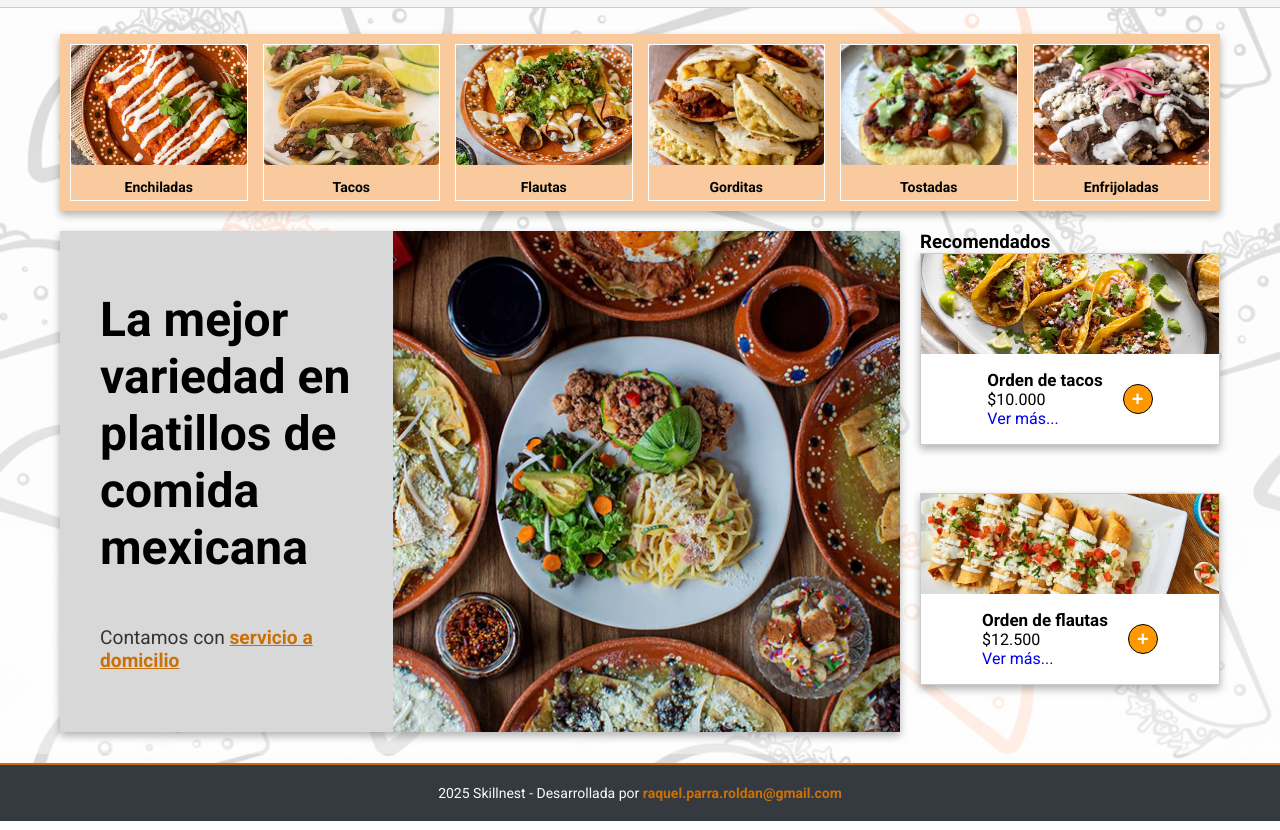
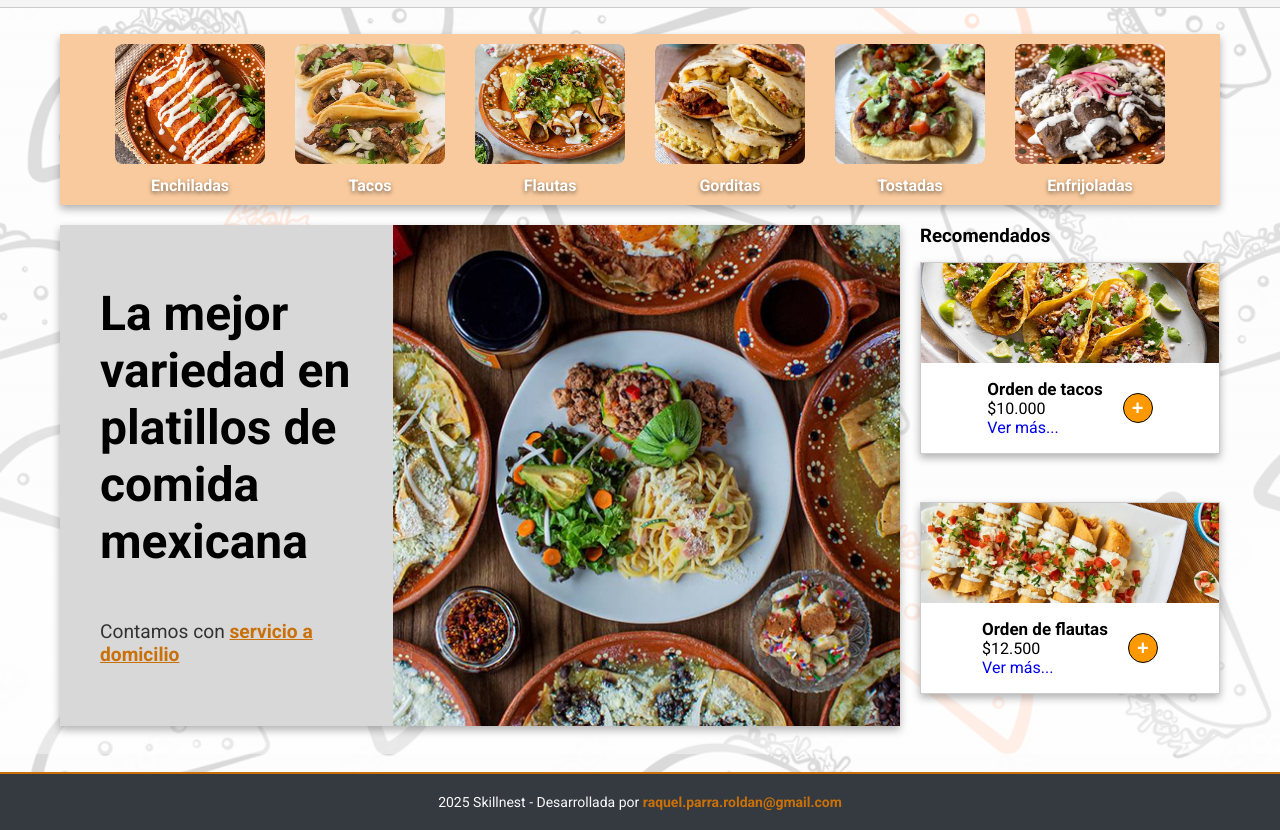
Before and after one commit to RaquelRosaPastel/tacopalace-maria-raquel-parra, a plain HTML site: page index.html in a window 1280 px wide. Shown: the part 46-876 px from the top of the page. Drawn offline with Linux system fonts and the light colour scheme.

Commit message:
Update style.css

```diff
--- a/static/css/style.css
+++ b/static/css/style.css
@@ -191,8 +191,14 @@ body {
   padding: 20px 20px 0;
 }
 
-/* SECCIÓN DE CATEGORÍAS */
+/* ================================
+   SECCIÓN: Categorías del Menú
+   usando FLEX
+   ================================ */
+
 .menu-categories {
+  display: flex;
+  justify-content: center; /* Centra el contenedor */
   margin: 60px 0 20px;
   padding: 10px;
   background-color: var(--color-food-bg); /* Fondo */
@@ -200,30 +206,36 @@ body {
 }
 
 .category-list {
-  display: grid; /* Grid */
-  grid-template-columns: repeat(6, 1fr); /* 6 columnas */
-  gap: 15px; /* Espaciado */
+  display: flex; /* CAMBIO PRINCIPAL */
+  flex-wrap: wrap; /* Permite que pasen a otra línea */
+  gap: 30px; /* Separación entre tarjetas */
+  justify-content: center; /* Centrado horizontal */
+  align-items: flex-start;
 }
 
 .category-card {
-  text-align: center; /* Centrado */
-  border: 1px solid var(--color-white); /* Borde */
-  cursor: pointer; /* Mano */
+  width: 150px; /* Puedes ajustarlo a tu gusto */
+  text-align: center;
+  cursor: pointer;
+  transition: transform 0.2s ease-in-out;
+}
+
+.category-card:hover {
+  transform: scale(1.05);
 }
 
 .category-img {
   width: 100%;
   height: 120px;
   object-fit: cover;
-  margin-bottom: 5px;
-  border-radius: 4px;
+  border-radius: 8px;
 }
 
 .category-name {
-  padding: 5px 0;
-  font-size: 14px;
-  font-weight: 700;
-  background-color: var(--color-food-bg);
+  margin-top: 8px;
+  font-weight: 600;
+  color: #ffffff;
+  text-shadow: 0 2px 4px rgba(0, 0, 0, 0.5);
 }
 
 /* --- LAYOUT DESTACADOS --- */
@@ -283,6 +295,10 @@ body {
 /* SIDEBAR RECOMENDADOS */
 .recommended-sidebar {
   flex: 0 0 300px;
+}
+
+.recommended-sidebar h3{
+  margin-bottom: 15px;
 }
 
 .recommended-card {
```
